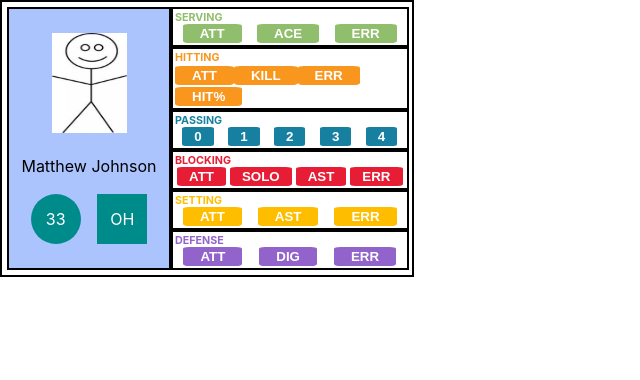
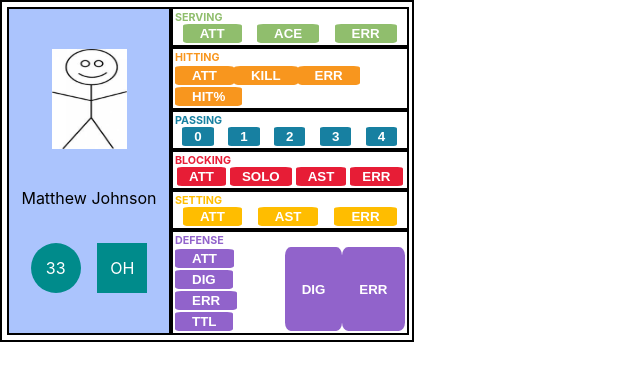
Before and after one commit to Matthew-Johnson833/volleyball_stats, a React (Create React App) app in the folder volley_stats_app/: page / in a window 1280 px wide. Shown: the top 380 px of the page, without its empty margins (0-640 px from the left). Built offline with nearby package versions, Linux system fonts and the light colour scheme.

Commit message:
Consolidated btns. Data is stored in localStorage

```diff
--- a/volley_stats_app/src/components/defenseButtonComponents/DefenseAttemptBtn.js
+++ b/volley_stats_app/src/components/defenseButtonComponents/DefenseAttemptBtn.js
@@ -1,11 +1,62 @@
+import React, { useState } from "react";
+
+const DefenseButtons = () => {
+
+  const [defenseArray, setDefenseArray] = useState({
+    // array values. CLG(0) = 1
+    defenseAttempts: 0,
+    defenseDig: 0,
+    defenseError: 0,
+  });
+
+  function setDefenseAttempt() {
+    setDefenseArray(prevState => ({
+      ...prevState,
+      defenseAttempts: (defenseArray.defenseAttempts + 1)
+    }))
+    console.log("Defense Attempts: " + defenseArray.defenseAttempts);
+  }
+  function setDefenseDig() {
+    setDefenseArray(prevState => ({
+      ...prevState,
+      defenseAttempts: (defenseArray.defenseAttempts + 1),
+      defenseDig: (defenseArray.defenseDig + 1),
+    }))
+    console.log("Attacks Dug: " + defenseArray.defenseDig);
+  }
+  function setDefenseError() {
+    setDefenseArray(prevState => ({
+      ...prevState,
+      defenseAttempts: (defenseArray.defenseAttempts + 1),
+      defenseError: (defenseArray.defenseError + 1)
+    }))
+    console.log("Defense Errors: " + defenseArray.defenseError);
+  }
+  function generateTotalDigs() {
+    // no calculations. just need to set state and Stringify
+    let calcTotalDigs = defenseArray.defenseDig;
+    localStorage.setItem('defenseArray', JSON.stringify(defenseArray));
+
+    console.log("Total Digs: "+ calcTotalDigs);
+  }
 
 
-const DefenseAttemptBtn = ({ onClick }) => {
   return (
-    <button onClick={onClick}>
-      ATT
-    </button>
+    <div>
+      <button onClick={setDefenseAttempt}>
+        ATT
+      </button>
+      <button onClick={setDefenseDig}>
+        DIG
+      </button>
+      <button onClick={setDefenseError}>
+        ERR
+      </button>
+      <button onClick={generateTotalDigs}>
+        TTL
+      </button>
+    </div>
   )
 }
 
-export default DefenseAttemptBtn
+export default DefenseButtons
```
